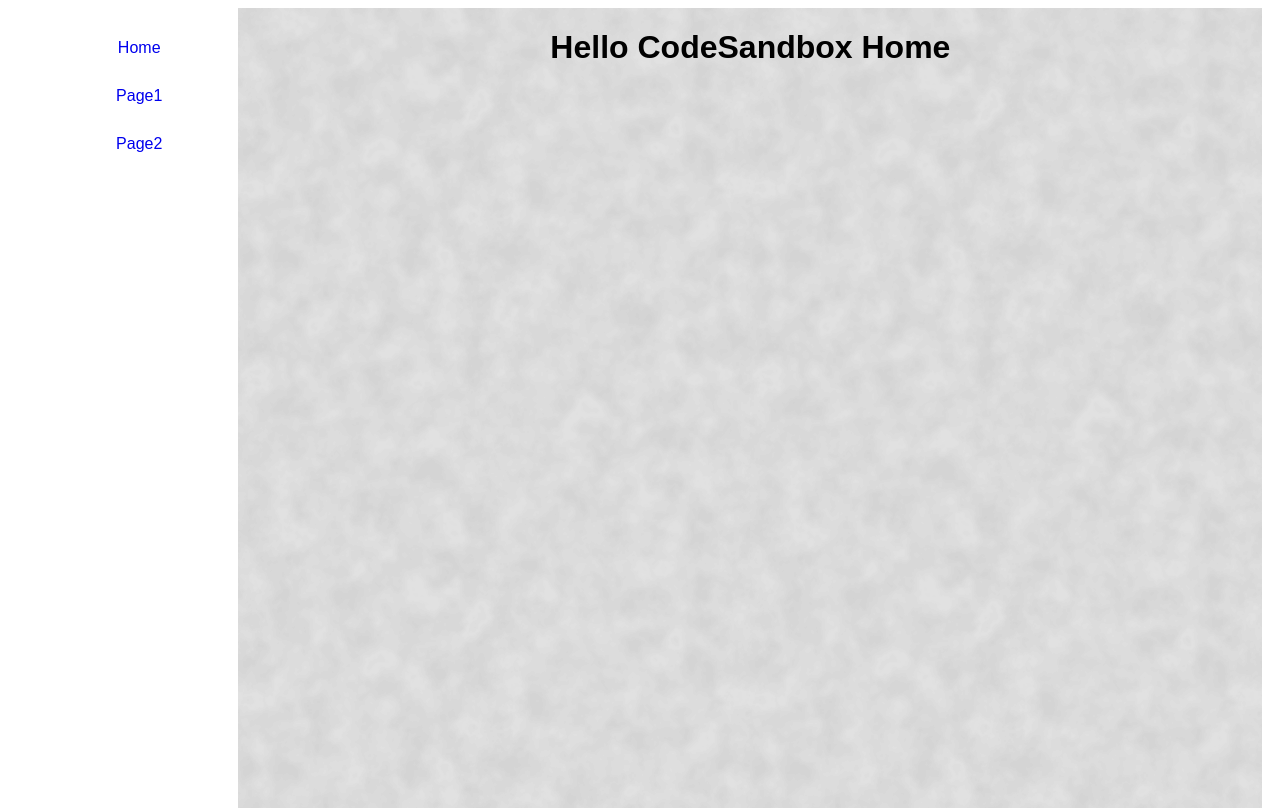
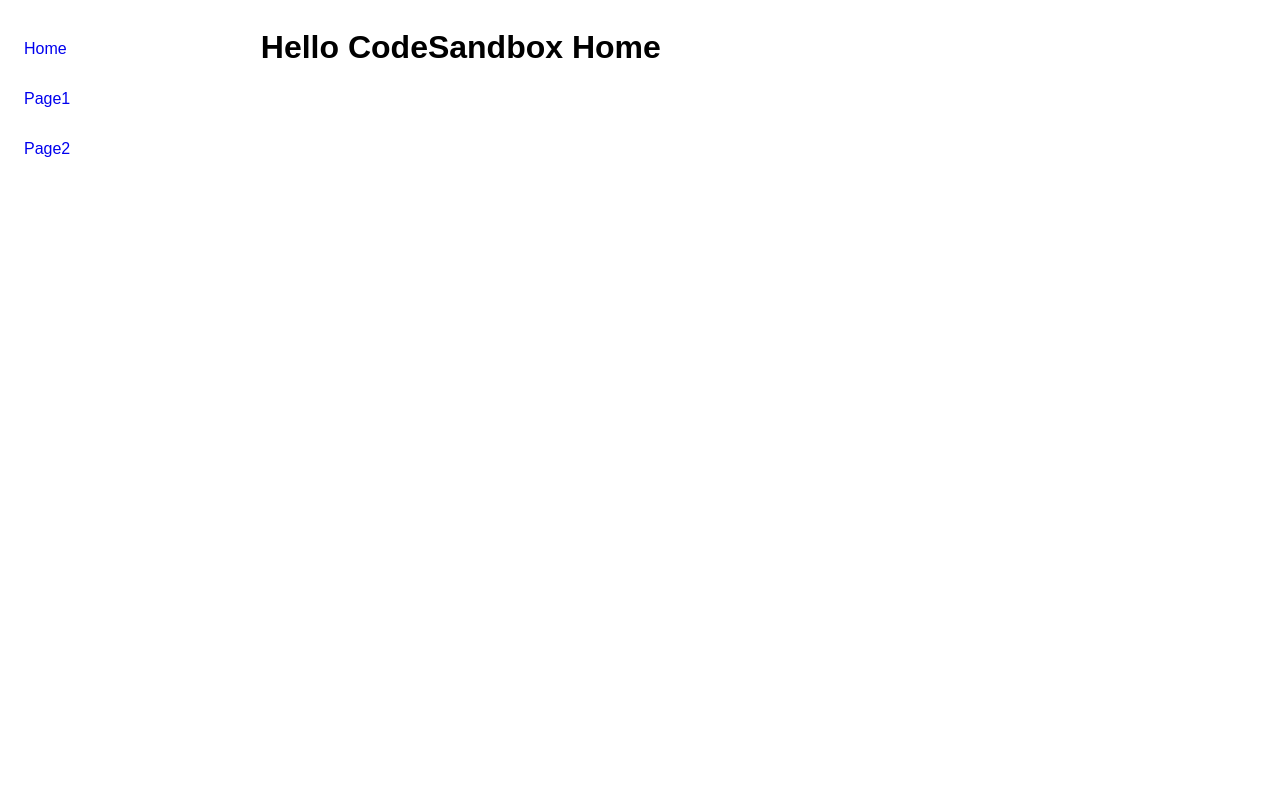
Before and after one commit to rharmalkar28/Demo, a React (Create React App) app: page / in a window 1280 px wide. Built offline with nearby package versions, Linux system fonts and the light colour scheme.

Commit message:
Added code

```diff
--- a/src/Pages/Page1.jsx
+++ b/src/Pages/Page1.jsx
@@ -29,7 +29,7 @@
   }
 
   return (
-    <div className="App">
+    <>
       <Table>
         <TableHead>
           <TableRow>
@@ -42,7 +42,7 @@
         <TableBody>
           {store.feedbacks.map(feedback => (
             <TableRow key={`tableKey_${feedback.id}`} >
-              <TableCell>{feedback.id}</TableCell>
+              <TableCell>{feedback.id+1}</TableCell>
               <TableCell>{feedback.comments}</TableCell>
               <TableCell>{feedback.tags}</TableCell>
               <TableCell>
@@ -86,8 +86,7 @@
           <input type="submit" value="Update" className="submitBtn" />
         </div>
       </form>) : ''}
-
-    </div>
+    </>
   );
 });
 
--- a/src/Pages/Page2.jsx
+++ b/src/Pages/Page2.jsx
@@ -24,7 +24,7 @@
   }
 
   return (
-    <div className="App">
+    <>
       <form onSubmit={submitForm}>
         <div>
           <TextField
@@ -52,6 +52,6 @@
           <input type="submit" value="Save" className="submitBtn" />
         </div>
       </form>
-    </div>
+    </>
   );
 }
--- a/src/styles.css
+++ b/src/styles.css
@@ -1,23 +1,15 @@
 .App {
   font-family: sans-serif;
-  text-align: center;
+  display: flex;
+
 }
 .leftDiv {
-  float: left;
-  position: relative;
-  width: 18vw;
-  line-height: 1em;
+  flex:1
 }
 .rightBg {
-  background-image: url("./assets/hazy_background_tile.png");
-  background-repeat: repeat;
-  width: 80vw;
-    height: 100vh;
+  flex:4
 }
-.floatLeft {
-  float: left;
-  position: relative;
-}
+
 .mr-tp-one {
   margin-top: 1rem !important
 }
@@ -60,9 +52,7 @@
   text-decoration: none;
 }
 
-ul li a:hover {
-  color: #16796b;
-}
+
 
 ul li {
   list-style: none;
@@ -70,10 +60,7 @@
   padding: 1rem;
 }
 
-ul li:hover {
-  background-image: url("./assets/hazy_background_tile.png");
-  background-repeat: repeat;
-}
+
 
 ul {
   width: 100%;
```
